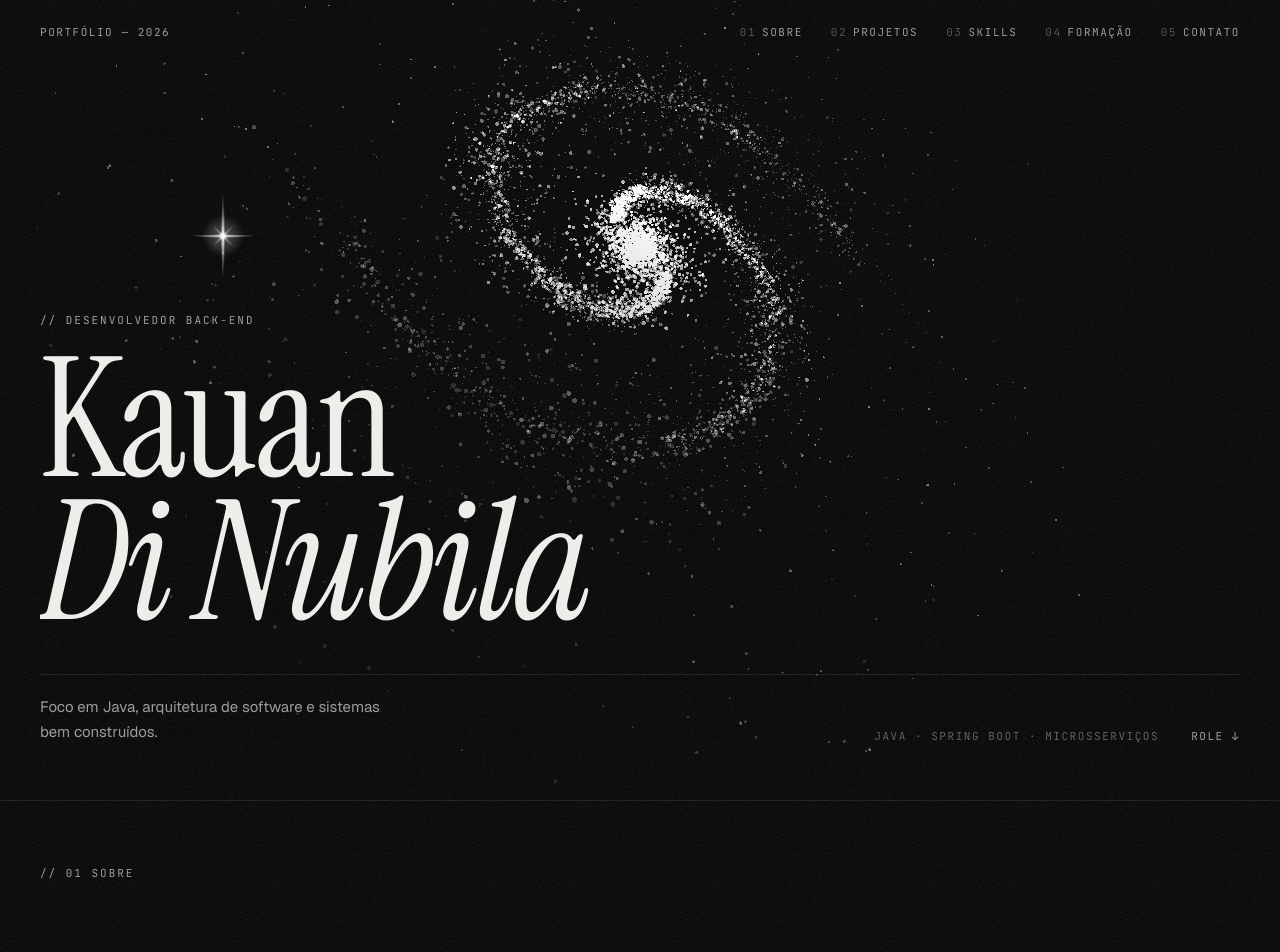
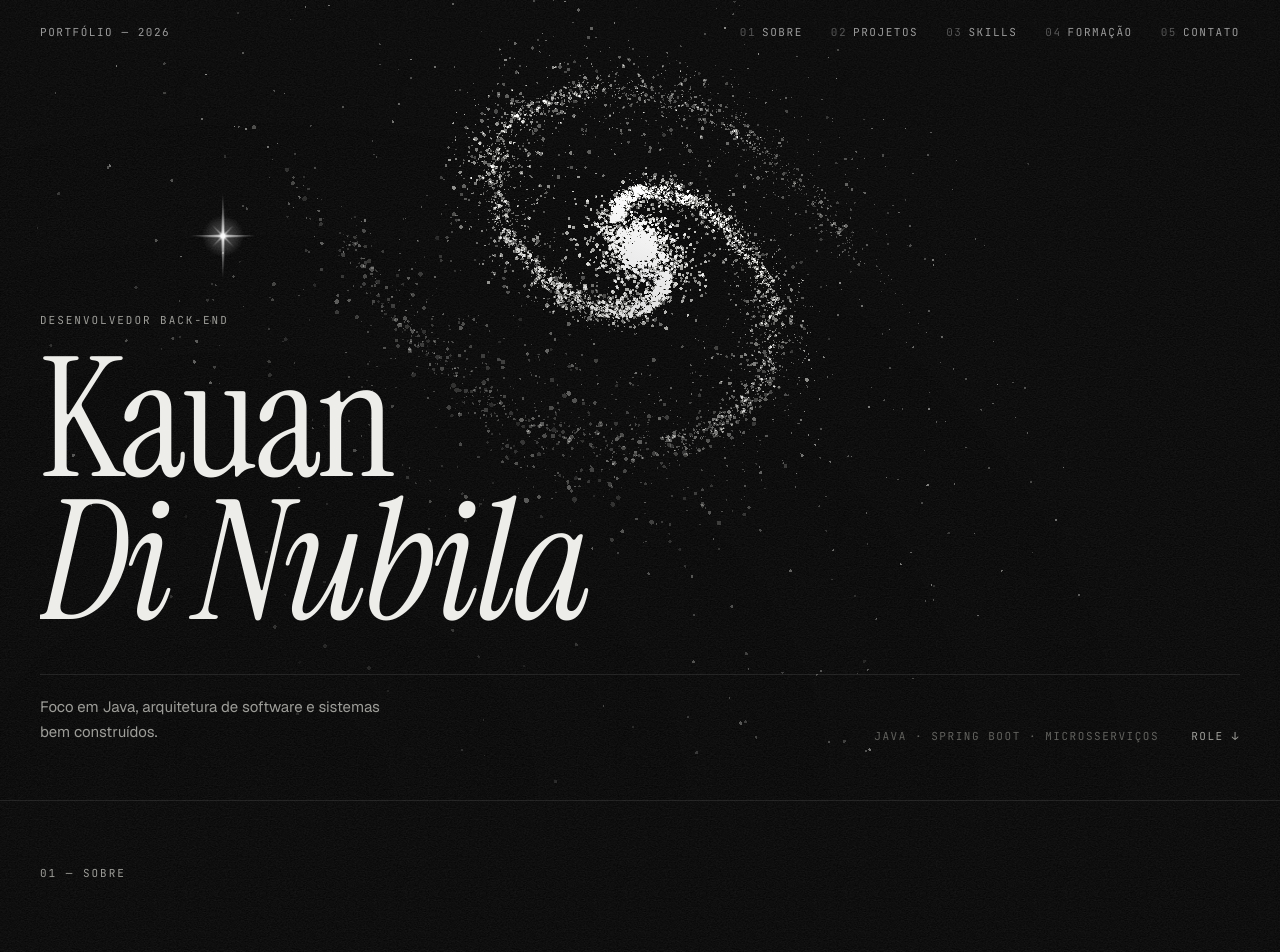
Before and after one commit to KauanDiNubila/kauan-dev, a React (Vite) app: page / in a window 1280 px wide. Shown: the top 952 px of the page. Built offline with nearby package versions, Linux system fonts and the light colour scheme.

Commit message:
Drop code-style slash labels

```diff
--- a/src/components/Hero.tsx
+++ b/src/components/Hero.tsx
@@ -37,7 +37,7 @@ export function Hero() {
 
       <div className="relative mx-auto flex h-full max-w-[1320px] flex-col justify-end px-5 pb-10 md:px-10 md:pb-14">
         <p data-hero-fade className="mb-5 font-mono text-[11px] tracking-[0.18em] text-muted uppercase">
-          // desenvolvedor back-end
+          Desenvolvedor back-end
         </p>
 
         <h1
--- a/src/components/Placeholder.tsx
+++ b/src/components/Placeholder.tsx
@@ -7,7 +7,7 @@ export function Placeholder({ id, n, label, format }: { id: string; n: string; l
     <section id={id} ref={ref} className="border-t border-line">
       <div className="mx-auto flex min-h-[70svh] max-w-[1320px] flex-col justify-between px-5 py-16 md:px-10">
         <p data-reveal className="font-mono text-[11px] tracking-[0.18em] text-muted uppercase">
-          // {n} {label}
+          {n} — {label}
         </p>
         <div>
           <h2 data-reveal className="font-serif text-[clamp(48px,8vw,120px)] leading-[0.9] italic">
```
